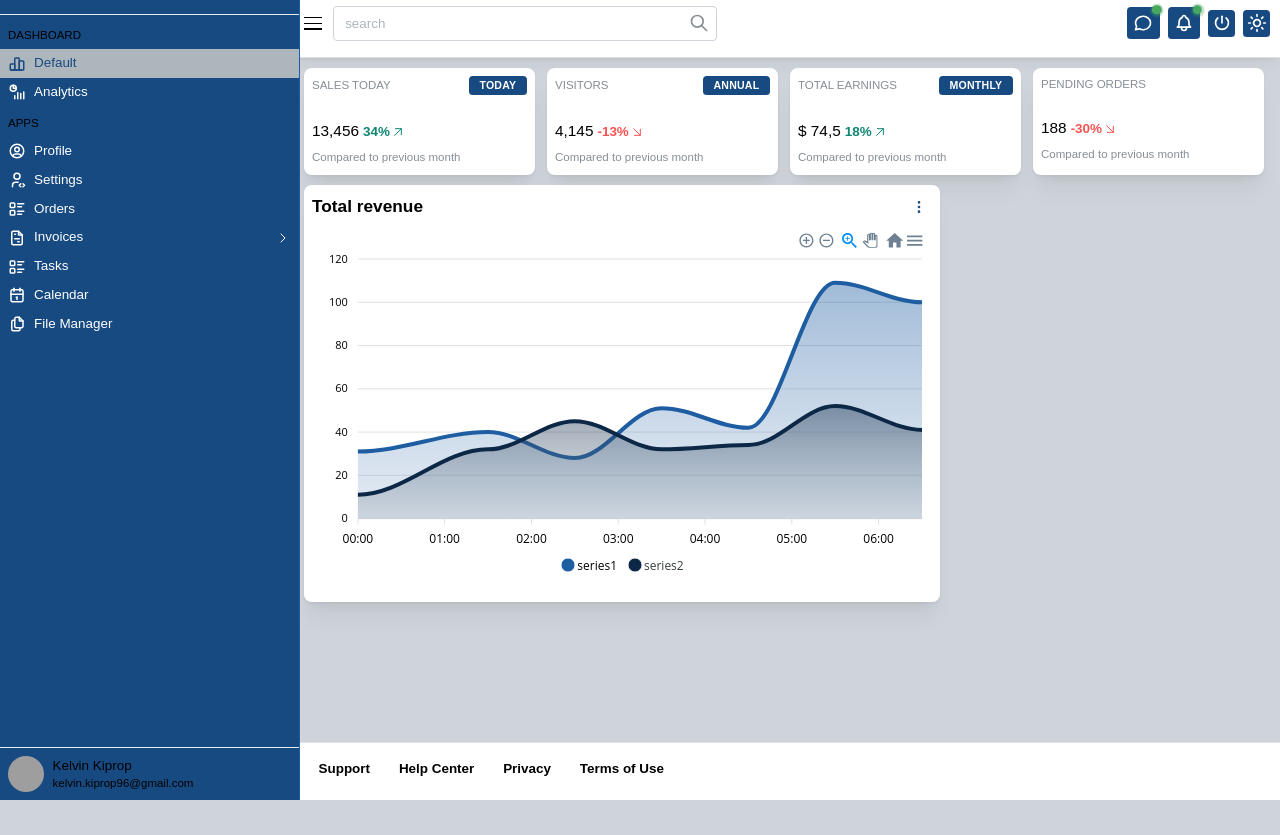
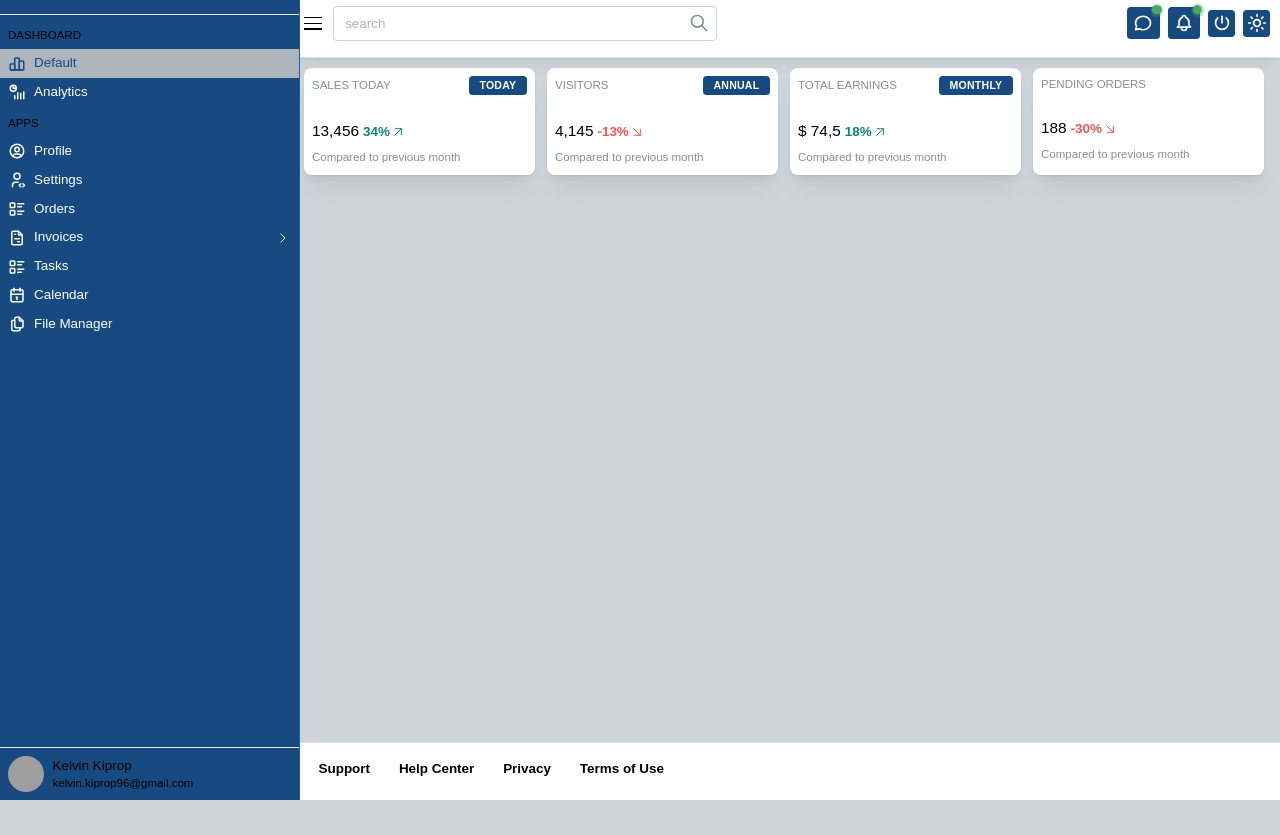
Before and after one commit to Zaheer-Shahzaib/glamourpie, a React (Create React App) app: page /dashboard/default in a window 1280 px wide. Built offline with nearby package versions, Linux system fonts and the light colour scheme; grey boxes are pictures that could not be loaded.

Commit message:
remove table

```diff
--- a/src/pages/dashboardPage.tsx
+++ b/src/pages/dashboardPage.tsx
@@ -51,17 +51,17 @@ function DashBoard() {
             error={statsError}
             paperProps={PAPER_PROPS}
           />
-            <Grid gutter={{ base: 5, xs: "md", md: "xl", xl: 50 }}>
+            {/* <Grid gutter={{ base: 5, xs: "md", md: "xl", xl: 50 }}>
               <Grid.Col span={8}>
                 <RevenueChart {...PAPER_PROPS} />
               </Grid.Col>
-              <Grid.Col span={4}>
+              <Grid.Col span={4}> */}
                 {/* <SalesChart {...PAPER_PROPS} /> */}
-              </Grid.Col>
-              <Grid.Col span={4}>
+              {/* </Grid.Col>
+              <Grid.Col span={4}> */}
                 {/* <MobileDesktopChart {...PAPER_PROPS} /> */}
-              </Grid.Col>
-              <Grid.Col span={8}>
+              {/* </Grid.Col>
+              <Grid.Col span={8}> */}
                 {/* <Paper {...PAPER_PROPS}> */}
                   {/* <Group
                     justify='space-between'
@@ -88,8 +88,8 @@ function DashBoard() {
                   loading={projectsLoading}
                 /> */}
                 {/* </Paper> */}
-              </Grid.Col>
-            </Grid>
+              {/* </Grid.Col>
+            </Grid> */}
           </Stack>
         </Container>
       </MainLayout>
```
